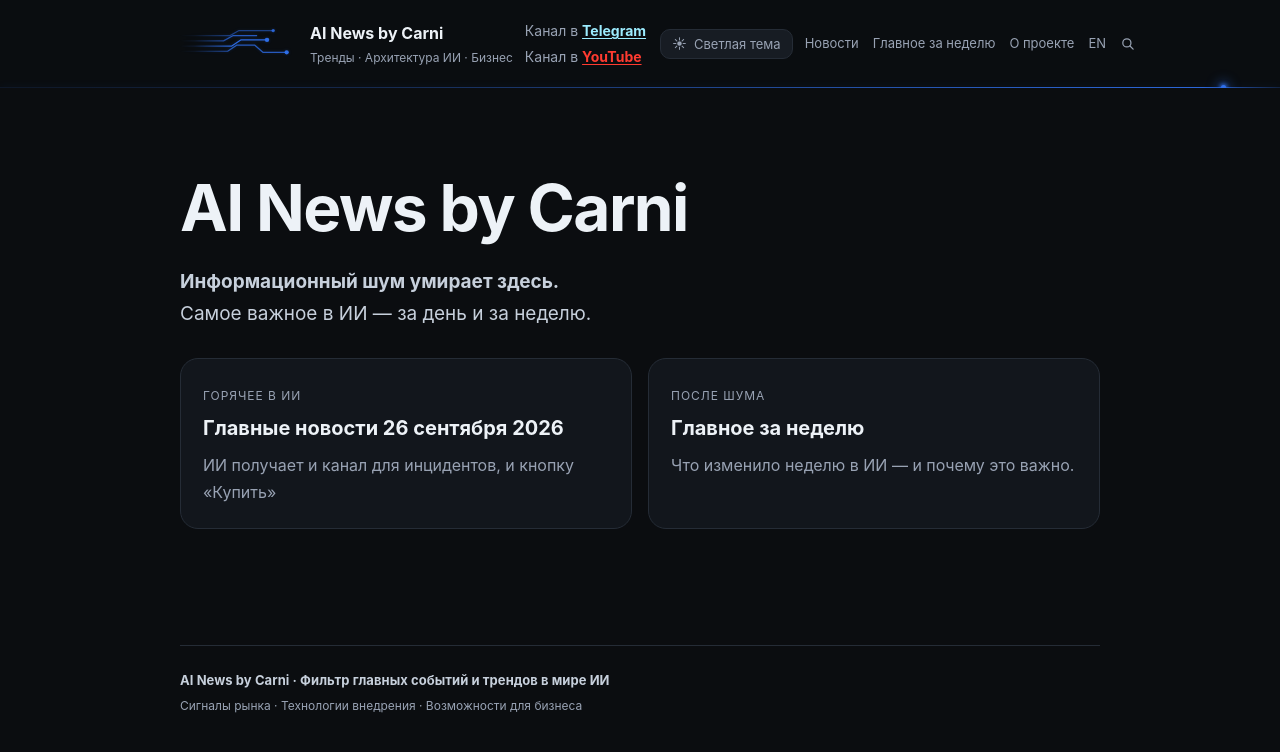
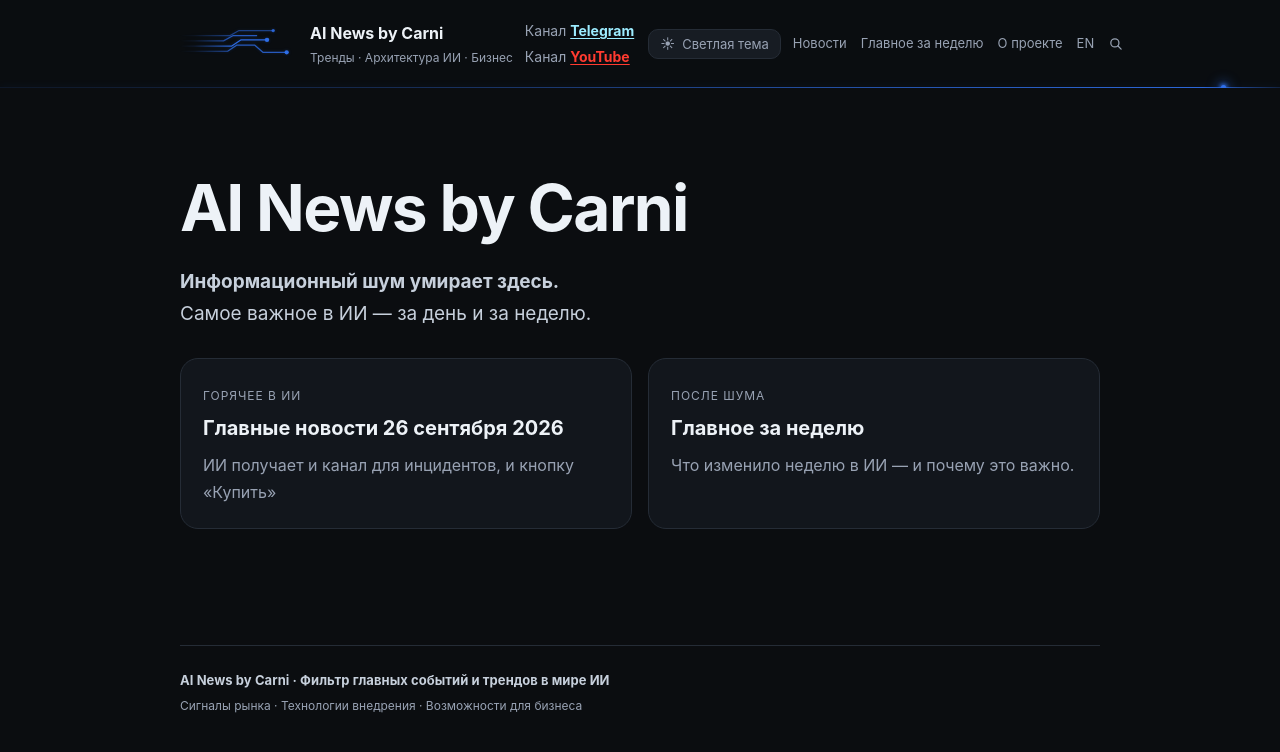
Before and after one commit to DmitryCarni/ai-news-by-carni, a Jekyll site: the page built from index.md, in a window 1280 px wide. Shown: the top 752 px of the page. Built offline with Jekyll 4.4.1, drawn with Linux system fonts in a browser that asks for light colours.

Commit message:
Simplify channel labels in header

```diff
--- a/_layouts/default.html
+++ b/_layouts/default.html
@@ -418,8 +418,8 @@
       </a>
       <div class="header-actions">
         <div class="header-channels">
-          <div class="header-telegram">{% if is_en %}Channel on {% else %}Канал в {% endif %}<a href="{% if is_en %}https://t.me/+GL8hr7x4uVsyMDMy{% else %}https://t.me/+KotqtD1F8EEwZDli{% endif %}" target="_blank" rel="noopener noreferrer">Telegram</a></div>
-          <div class="header-youtube">{% if is_en %}Channel on {% else %}Канал в {% endif %}<a href="https://www.youtube.com/@ainewsbycarni" target="_blank" rel="noopener noreferrer">YouTube</a></div>
+          <div class="header-telegram">{% if is_en %}Channel on {% else %}Канал {% endif %}<a href="{% if is_en %}https://t.me/+GL8hr7x4uVsyMDMy{% else %}https://t.me/+KotqtD1F8EEwZDli{% endif %}" target="_blank" rel="noopener noreferrer">Telegram</a></div>
+          <div class="header-youtube">{% if is_en %}Channel on {% else %}Канал {% endif %}<a href="https://www.youtube.com/@ainewsbycarni" target="_blank" rel="noopener noreferrer">YouTube</a></div>
         </div>
         <button id="theme-toggle" class="theme-button" type="button">
           <span class="theme-button-icon" aria-hidden="true">☀</span>
```
